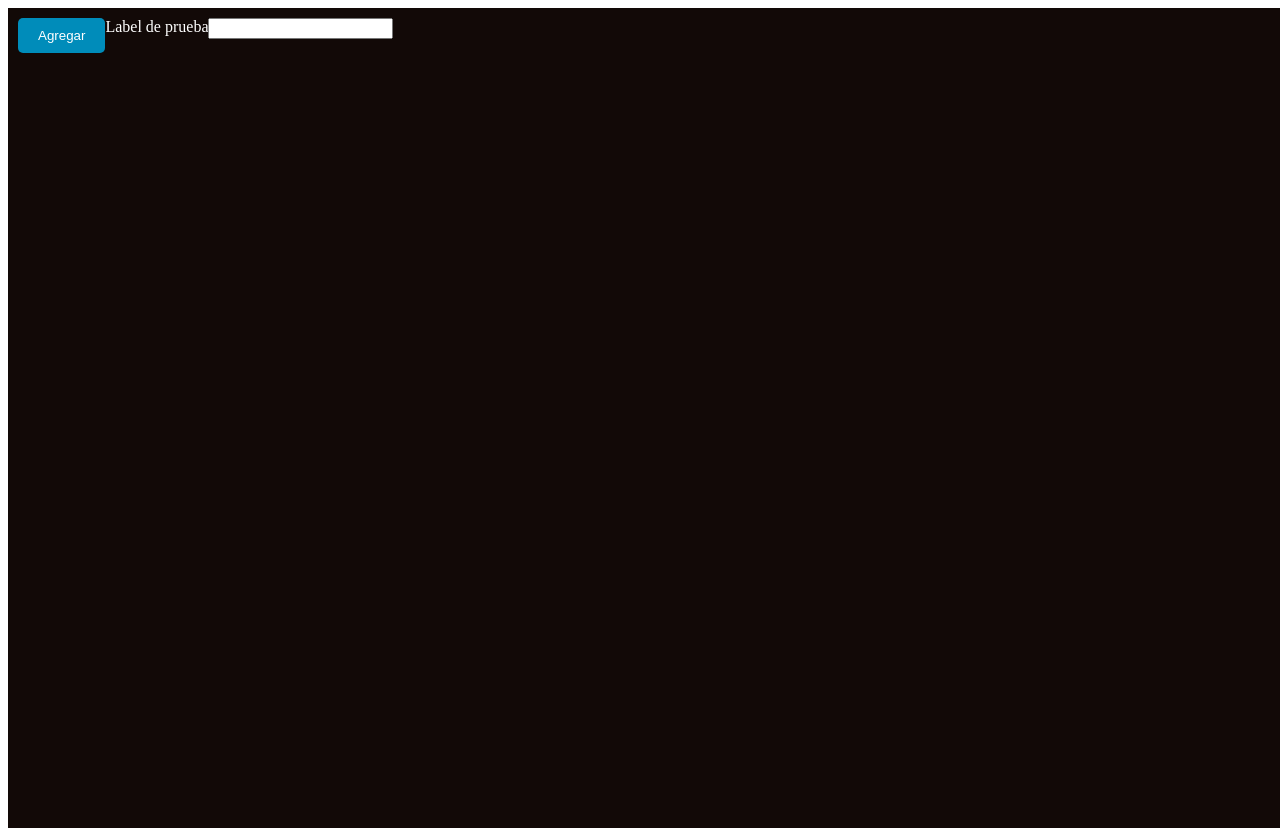
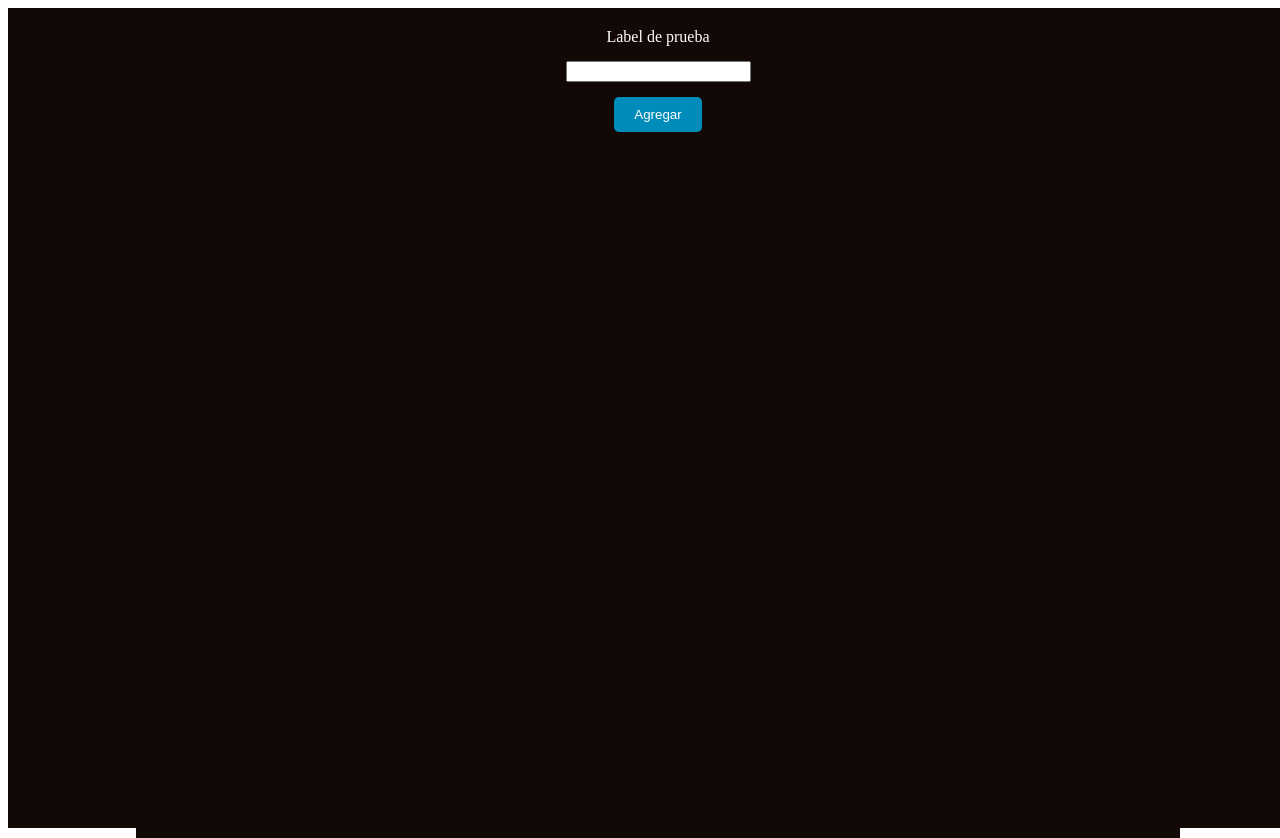
Before and after one commit to JeisonRedondo/user-github-repo_page, a React (Vite) app: page / in a window 1280 px wide. Shown: the top 838 px of the page. Built offline with nearby package versions, Linux system fonts and the light colour scheme.

Commit message:
[ADD,CHANGE](Base)Generate a base for a test of characteristics

```diff
--- a/src/App.jsx
+++ b/src/App.jsx
@@ -7,10 +7,14 @@ import Label from "./atoms/label.jsx";
 
 const StyledApp = styled.main`
   min-width: 36px;
-  width: 100vw;
+  width: 80vw;
   height: 100vh;
   background-color: #120907;
+  margin: 0 auto;
   display: flex;
+  flex-direction: column;
+  align-items: center;
+  gap: 15px;
   padding: 10px;
 `;
 
@@ -19,9 +23,9 @@ function App() {
 
   return (
     <StyledApp>
-      <ButtonTest></ButtonTest>
       <Label></Label>
       <Input></Input>
+      <ButtonTest></ButtonTest>
     </StyledApp>
   );
 }
--- a/src/main.jsx
+++ b/src/main.jsx
@@ -1,6 +1,7 @@
 import { StrictMode } from "react";
 import { createRoot } from "react-dom/client";
 import App from "./App.jsx";
+import "./styles/main.css";
 
 createRoot(document.getElementById("root")).render(
   <StrictMode>
--- /dev/null
+++ b/src/styles/main.css
@@ -0,0 +1,8 @@
+#root {
+  min-width: 36px;
+  width: 100vw;
+  height: 100vh;
+  background-color: #120907;
+  display: flex;
+  padding: 10px;
+}
```
